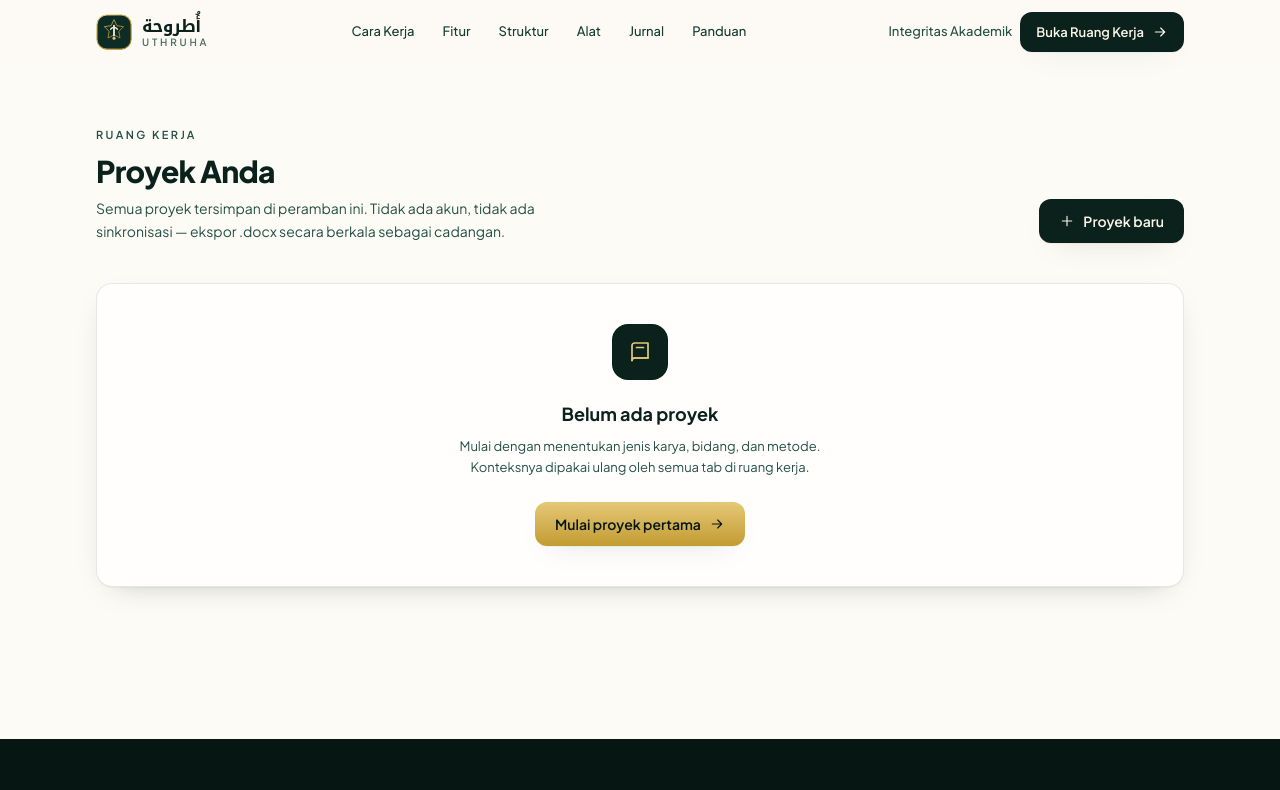
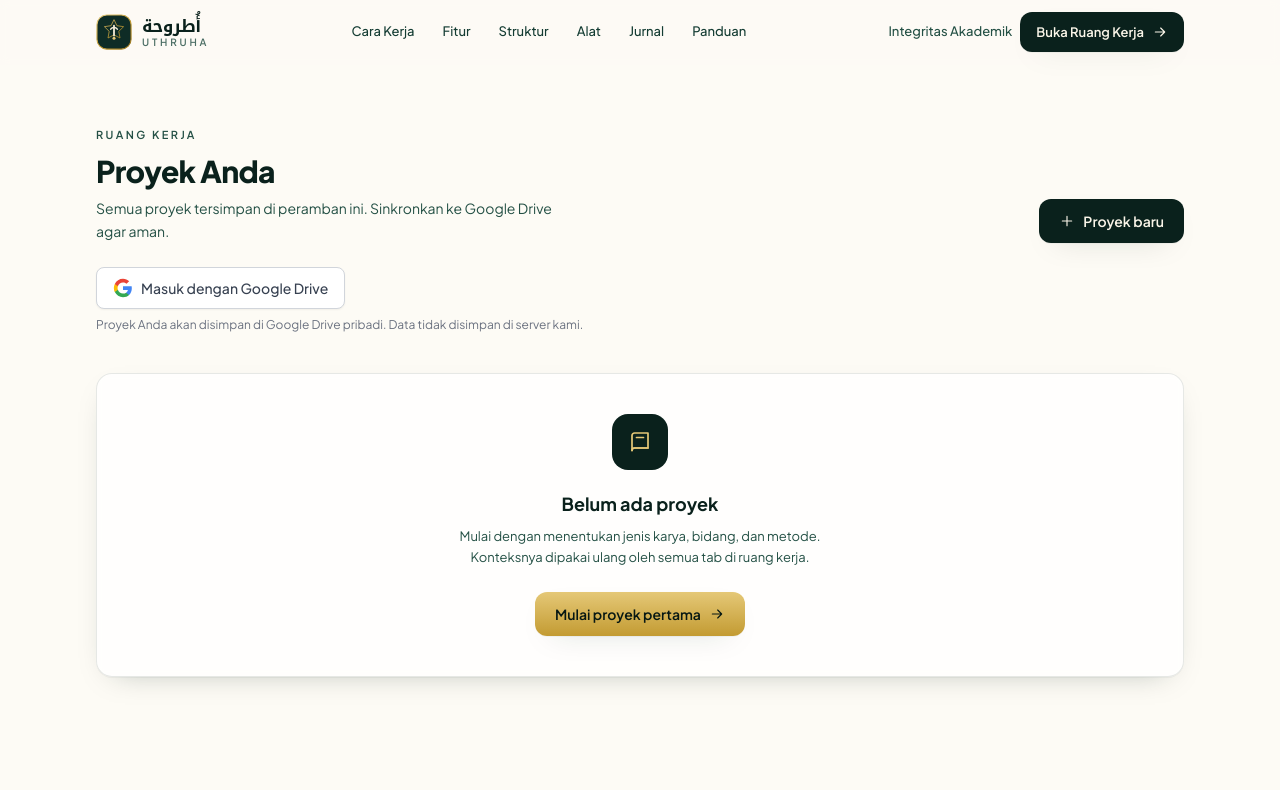
Before and after one commit to munzirahmad779-lab/uthruha, a Next.js app: page /proyek in a window 1280 px wide. Shown: the top 790 px of the page. Built offline with nearby package versions, Linux system fonts and the light colour scheme.

Commit message:
feat: tombol Google Drive di halaman daftar proyek

```diff
--- a/app/proyek/page.tsx
+++ b/app/proyek/page.tsx
@@ -16,6 +16,7 @@ import {
 } from "@/lib/engine/project";
 import { IconArrowRight, IconBook, IconCopy, IconPlus, IconTrash } from "@/components/icons";
 import { Progress } from "@/components/ui";
+import { GDriveLogin } from "@/components/workspace/gdrive-login";
 
 export default function DaftarProyekPage() {
   const [proyek, setProyek] = useState<Project[] | null>(null);
@@ -45,14 +46,18 @@ export default function DaftarProyekPage() {
             Proyek Anda
           </h1>
           <p className="mt-2 max-w-lg text-sm leading-relaxed text-ink-600">
-            Semua proyek tersimpan di peramban ini. Tidak ada akun, tidak ada sinkronisasi —
-            ekspor .docx secara berkala sebagai cadangan.
+            Semua proyek tersimpan di peramban ini. Sinkronkan ke Google Drive agar aman.
           </p>
         </div>
         <Link href="/mulai" className="btn-primary">
           <IconPlus className="h-4 w-4" />
           Proyek baru
         </Link>
+      </div>
+
+      {/* Google Drive Sync */}
+      <div className="mt-6">
+        <GDriveLogin />
       </div>
 
       {proyek === null && (
```
